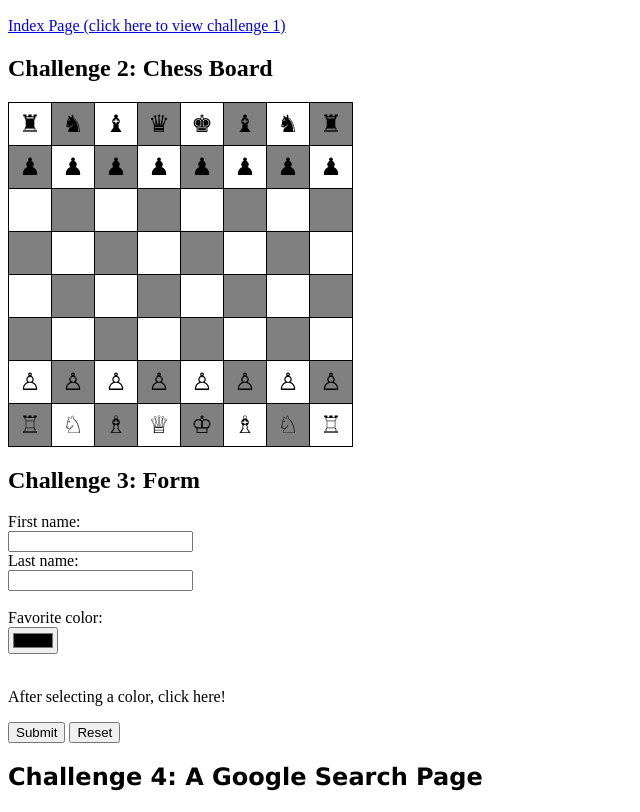
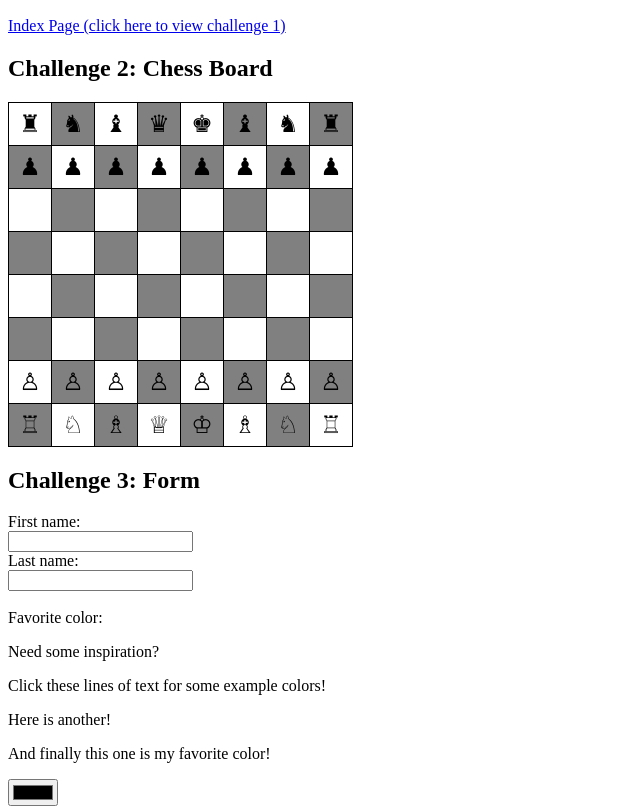
Before and after one commit to amwi5704/amwi5704.github.io, a plain HTML site: page assignment5.html in a window 1280 px wide. Shown: the part 110-922 px from the top of the page, without its empty margins (0-640 px from the left). Drawn offline with Linux system fonts and the light colour scheme.

Commit message:
Update assignment5.html

```diff
--- a/assignment5.html
+++ b/assignment5.html
@@ -118,13 +118,32 @@
         <label for="lname">Last name:</label><br>
         <input type="text" id="lname" name="lname" ><br><br>
         <label for="favcolor">Favorite color:</label><br>
-        <input type="color" id="favcolor" name="favcolor"><br><br>
-        <p id="demo" onclick="myFunction()">After selecting a color, click here!</p>
+        <p id="demo" onclick="myFunction()">Need some inspiration?</p>
         <script>
         function myFunction() {
-            document.getElementById("demo").style.color = "favcolor";
+            document.getElementById("demo").style.color = "red";
         }
         </script>
+        <p id="demo2" onclick="myFunction2()">Click these lines of text for some example colors!</p>
+        <script>
+        function myFunction2() {
+            document.getElementById("demo2").style.color = "blue";
+        }
+        </script>
+        <p id="demo3" onclick="myFunction3()">Here is another!</p>
+        <script>
+        function myFunction3() {
+            document.getElementById("demo3").style.color = "orange";
+        }
+        </script>
+        <p id="demo4" onclick="myFunction4()">And finally this one is my favorite color!</p>
+        <script>
+        function myFunction4() {
+            document.getElementById("demo4").style.color = "#BAFF56";
+        }
+        </script>
+        <input type="color" id="favcolor" name="favcolor"><br><br>
+
         <input type="submit" value="Submit">
         <input type="reset">
         </form>
@@ -225,6 +244,7 @@
         <h2> Part 3: Explore! </h2>
         <p>
           For this challenge, I used the "onclick" attribute. I placed this in my form (Challenge 3) as an interactive element to play with color.
+          It is meant to give some inspiration of potential colors to choose as a favorite.
       </div>
     </body>
 </html>
```
